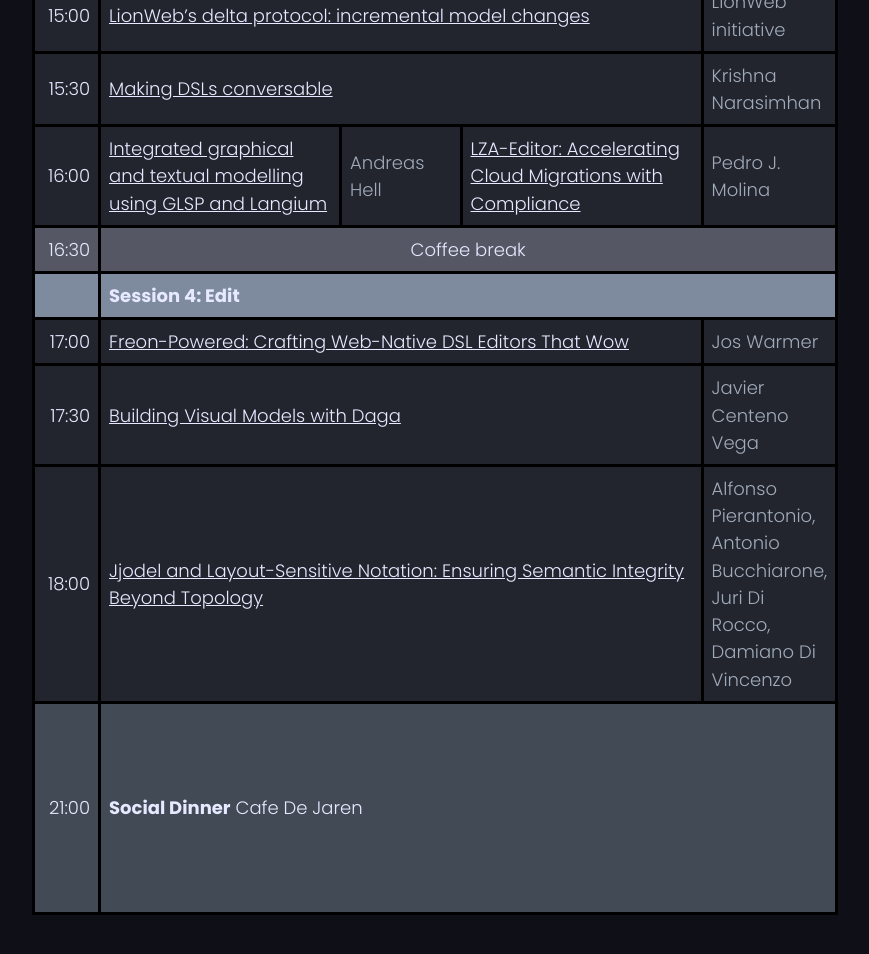
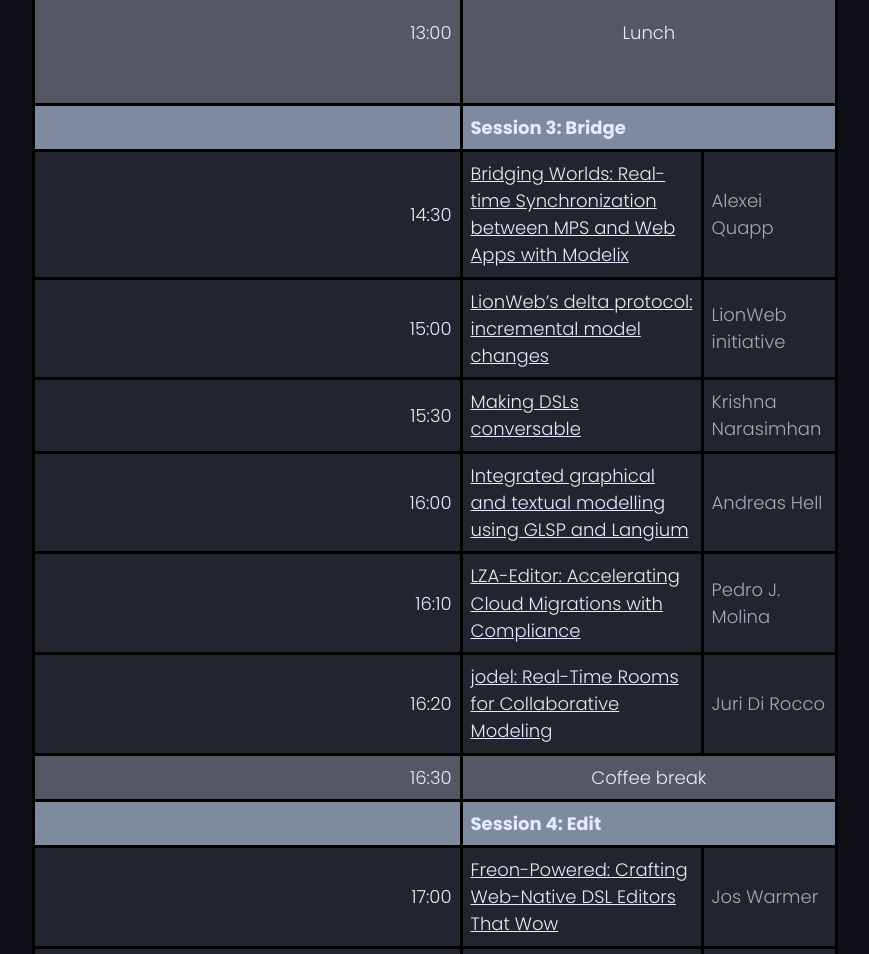
Before and after one commit to cwi-swat/langdev, a plain HTML site: page 2025/program.html in a window 1280 px wide. Shown: the part 1536-2490 px from the top of the page, without its empty margins (205-1074 px from the left). Drawn offline with Linux system fonts and the light colour scheme.

Commit message:
Adding Juri di roccos talk

```diff
--- a/2025/program.html
+++ b/2025/program.html
@@ -150,15 +150,28 @@
           </tr>
           <tr>
             <td>16:00</td>
-            <td>
+            <td colspan="3">
               <a href="abstracts#22">Integrated graphical and textual modelling using GLSP and Langium</a>
             </td>
             <td class="low">Andreas Hell</td>
-            <td>
+          </tr>
+
+          <tr>
+            <td>16:10</td>
+            <td colspan="3">
               <a href="abstracts#23">LZA-Editor: Accelerating Cloud Migrations with Compliance</a>
             </td>
             <td class="low">Pedro J. Molina</td>
           </tr>
+
+          <tr>
+            <td>16:20</td>
+            <td colspan="3">
+              <a href="abstracts#40">jodel: Real-Time Rooms for Collaborative Modeling</a>
+            </td>
+            <td class="low">Juri Di Rocco</td>
+          </tr>
+
           <tr class="break">
             <td>16:30</td>
             <td colspan="4">Coffee break</td>
```
